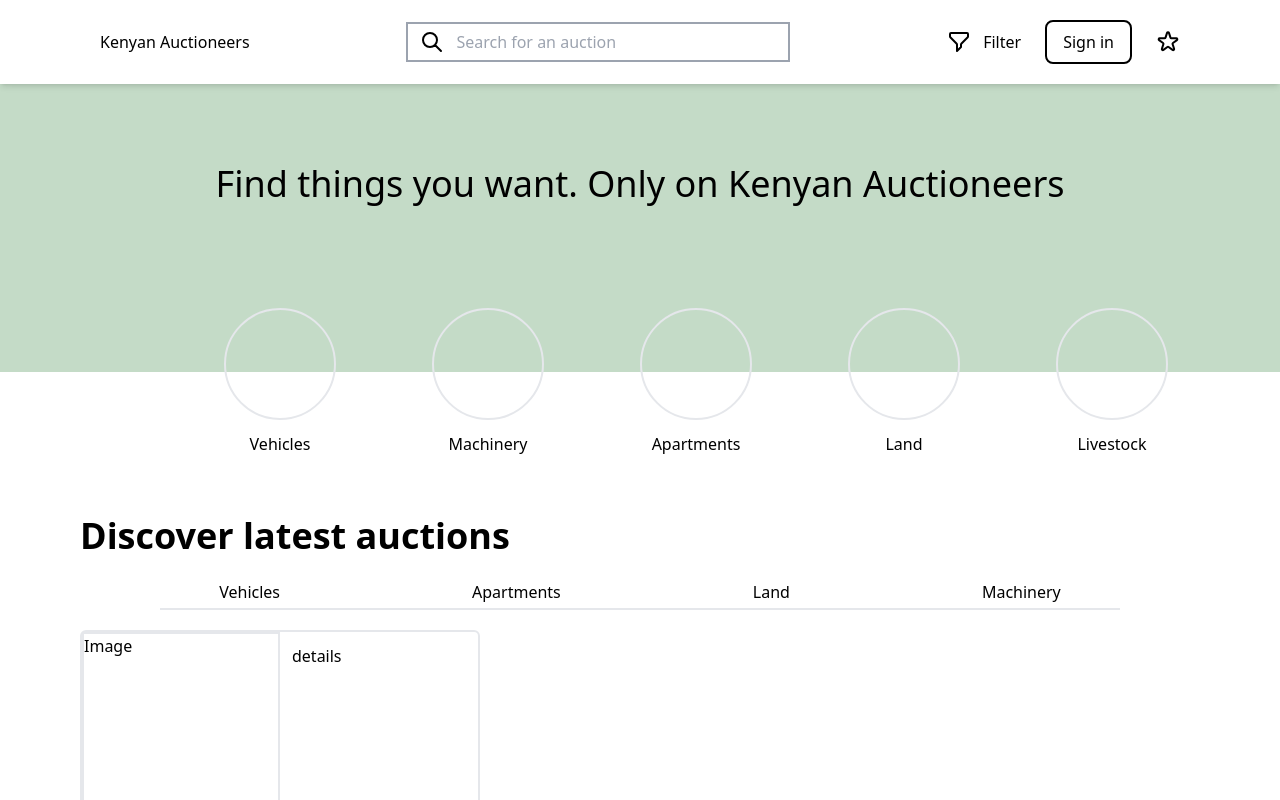
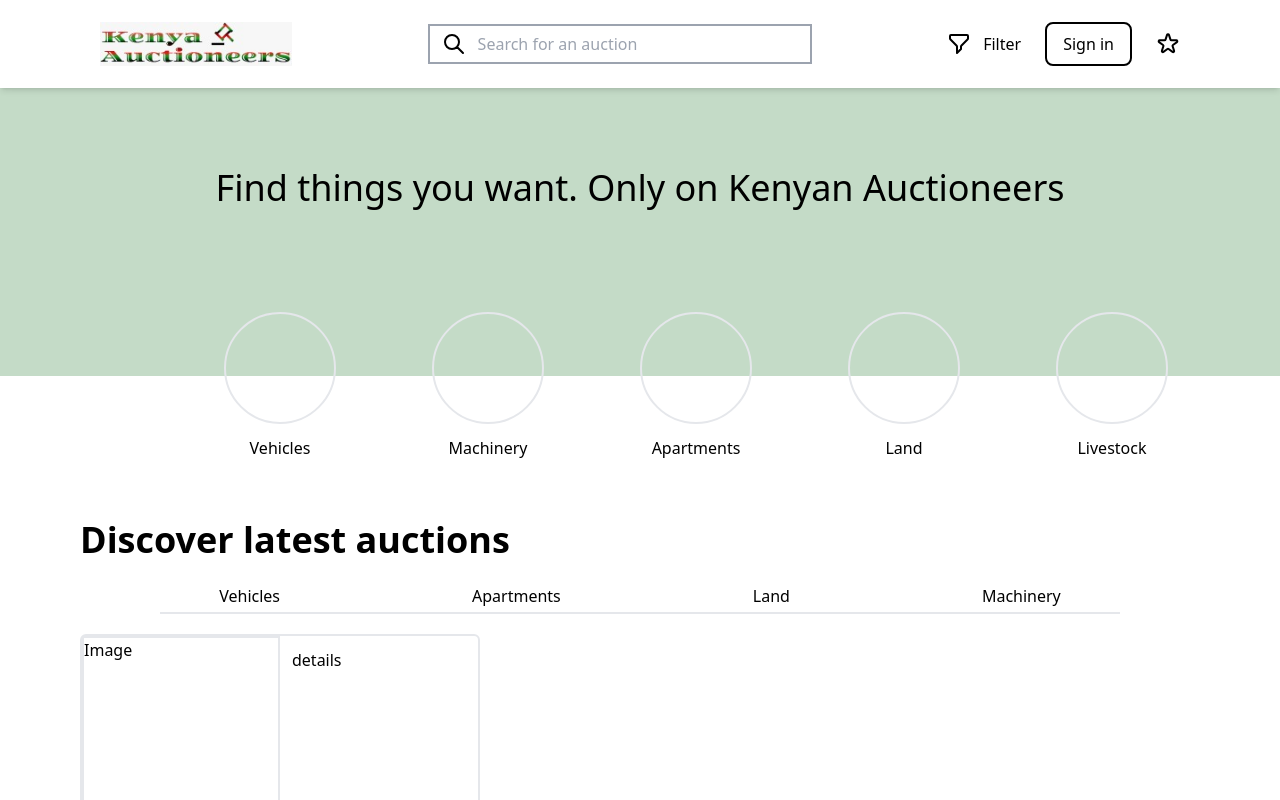
Before and after one commit to Mogakamo/kenya-auctioneers, a Next.js app: page / in a window 1280 px wide. Shown: the top 800 px of the page. Built offline with nearby package versions, Linux system fonts and the light colour scheme.

Commit message:
build: Added the logo

```diff
--- a/modules/components/navigation/TopNav.tsx
+++ b/modules/components/navigation/TopNav.tsx
@@ -1,20 +1,19 @@
 import React from "react";
 import { SearchIcon, FilterIcon, StarIcon } from "@heroicons/react/outline";
 import Link from "next/link";
+import Image from "next/image";
 
 const TopNav = () => {
   return (
     <div className="h-auto shadow-md p-5 sticky top-0 z-10 bg-white">
       <div className="mx-20 flex items-center justify-between">
         {/* Logo */}
-        <div>Kenyan Auctioneers</div>
+        <div className="relative h-12 w-48">
+          <Image src="/logo.jpeg" layout="fill" objectFit="contain" />
+        </div>
         <div className="flex items-center border-gray-400 border-2 h-10 w-96 px-3 space-x-3">
-            <SearchIcon className="h-6 w-6" />
-          <input
-            type="text"
-            placeholder="Search for an auction"
-            className=""
-          />
+          <SearchIcon className="h-6 w-6" />
+          <input type="text" placeholder="Search for an auction" className="" />
         </div>
         <div className="flex space-x-6 items-center">
           <div className="flex space-x-3">
```
Also changed, not shown: 1 other file (tests, documents, lock files or other folders).
